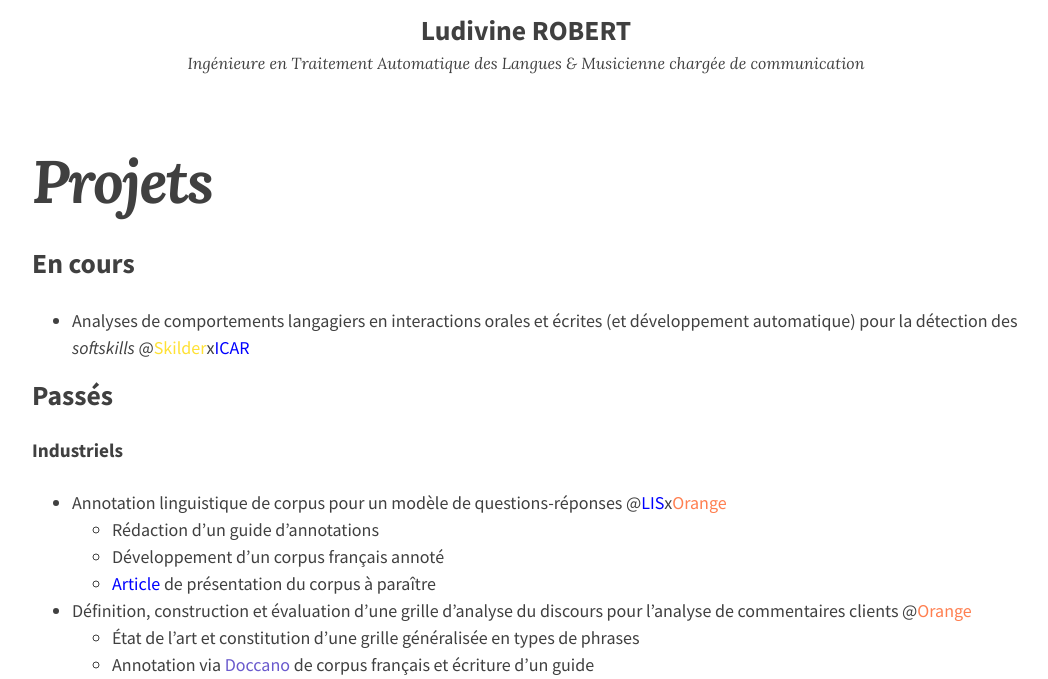
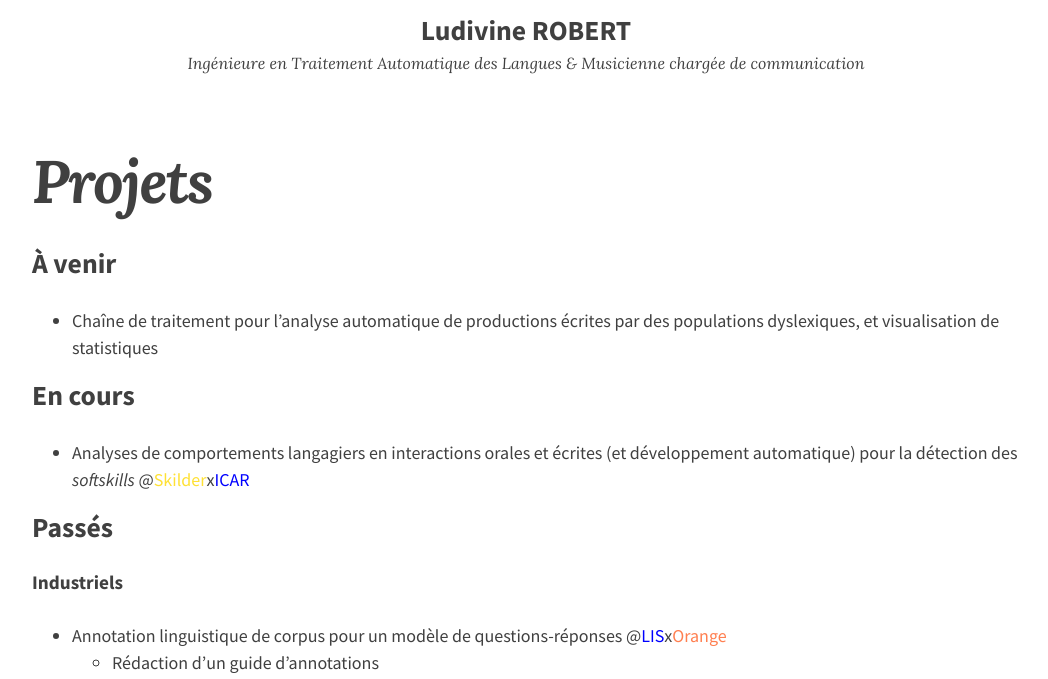
Before and after one commit to ludivinero/ludivinero.github.io, a Jekyll site: the page built from projets.md, in a window 1280 px wide and 900 px high, cut to the strip 221-900 px from the top of the window. Shown: the whole strip, without its empty margins (114-1162 px from the left). Built offline with Jekyll 4.4.1, drawn with Linux system fonts in a browser that asks for light colours; nearby versions of some CDN libraries.

Commit message:
Update projets.md

```diff
--- a/projets.md
+++ b/projets.md
@@ -5,6 +5,9 @@ permalink: /page/
 show_excerpts: true
 entries_layout: list
 ---
+
+## À venir
+- Chaîne de traitement pour l'analyse automatique de productions écrites par des populations dyslexiques, et visualisation de statistiques
 
 ## En cours
 - Analyses de comportements langagiers en interactions orales et écrites (et développement automatique) pour la détection des _softskills_ @<a href="https://skilder.fr" style="color:#ffe135; text-decoration:none;">Skilder</a>x<a href="http://icar.cnrs.fr/recherche/interactions-cognitions/equipe-12/" style="color:blue; text-decoration:none;">ICAR</a>
@@ -39,4 +42,4 @@ entries_layout: list
 - Testing Greenberg's Linguistic Universal using a Graph rewriting tool @LORIA
 
 #### Externe
-- Création d'un site web @<a href="www.sanspistons.fr" style="color:green; text-decoration:none;">Sans Pistons</a>
+- Création d'un site web @<a href="http://sanspistons.fr" style="color:green; text-decoration:none;">Sans Pistons</a>
```
